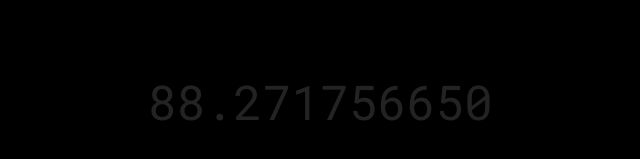
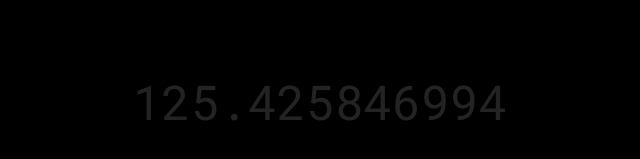
Before and after one commit to crudekiss/crudekiss.github.io, a plain HTML site: page iq.html in a window 1280 px wide. Shown: the part 299-458 px from the top of the page, without its empty margins (320-960 px from the left). Drawn offline with Linux system fonts and the light colour scheme.

Commit message:
Update iq.html

```diff
--- a/iq.html
+++ b/iq.html
@@ -29,9 +29,9 @@
 
     <script>
         const startIQ = 92.000000000;
-        const endIQ = 84.000000000;
+        const endIQ = 79.000000000;
         const startTime = new Date(1950, 0, 1).getTime();
-        const endTime = new Date(2110, 0, 1).getTime();
+        const endTime = new Date(21-0, 0, 1).getTime();
         const totalSeconds = (endTime - startTime) / 1000;
         const iqDropRate = (startIQ - endIQ) / totalSeconds;
 
```
